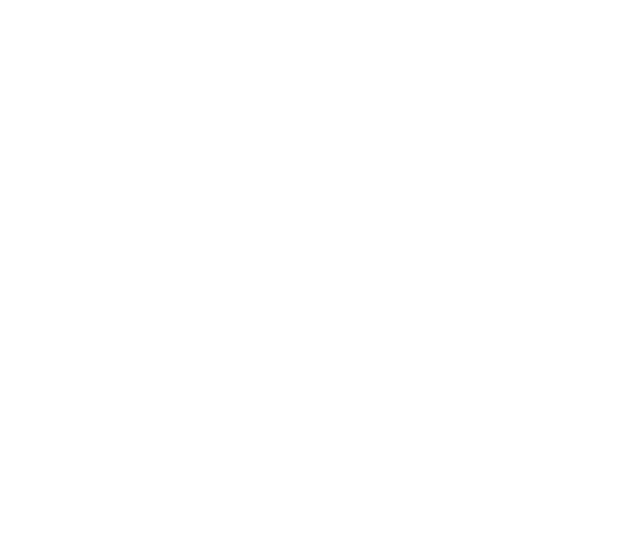
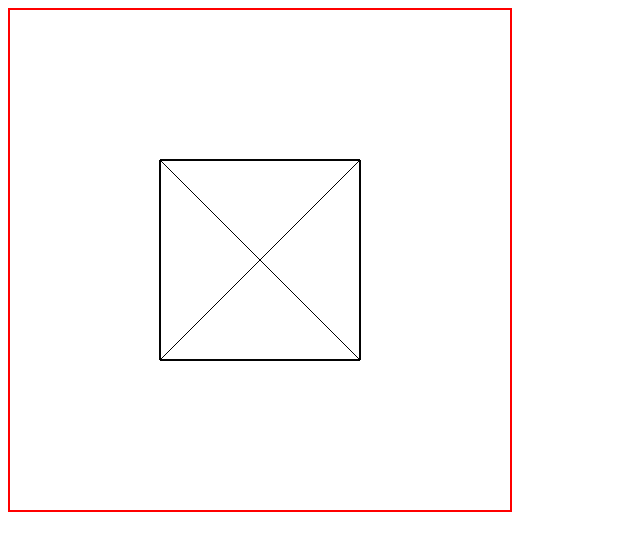
Before and after one commit to Vrrrum/Js3D, a plain HTML site: page index.html in a window 1280 px wide. Shown: the whole page, without its empty margins (0-640 px from the left). Drawn offline with Linux system fonts and the light colour scheme.

Commit message:
Simple ortographic view

```diff
--- a/index.html
+++ b/index.html
@@ -5,8 +5,12 @@
     <meta http-equiv="X-UA-Compatible" content="IE=edge">
     <meta name="viewport" content="width=device-width, initial-scale=1.0">
     <title>Js 3D engine</title>
+
+    <link rel="stylesheet" href="style.css">
 </head>
 <body>
-    <canvas id="canv" width="1000" height="1000"></canvas>
+    <canvas id="canv" width="500" height="500"></canvas>
+
+    <script src="main.js"></script>
 </body>
 </html>
--- a/main.js
+++ b/main.js
@@ -1,3 +1,6 @@
+const canvas = document.querySelector('#canv');
+const ctx = canvas.getContext('2d')
+
 let Vertex = function(x, y, z) {
     this.x = x;
     this.y = y;
@@ -7,6 +10,12 @@ let Vertex = function(x, y, z) {
 let Vertex2D = function(x, y) {
     this.x = x;
     this.y = y;
+}
+
+let project = function(M) {
+    // console.log(M.x);
+    // console.log(M);
+    return new Vertex2D(M.x, M.z);
 }
 
 let Cube = function(center, size) {
@@ -47,16 +56,32 @@ let Cube = function(center, size) {
     ];
 }
 
-let renderOrt = function(objects, ctx, canvasSize) {
-    canvasRadX = canvasSize/2;
-    canvasRadY = canvasSize/2;
+let cube = new Cube(new Vertex(0, 0, 0), 200);
+let objects = [cube];
 
-    for(let i = 0; i < objects.length - 1; i++) {
-        let currentObj = objects[i-1];
+let renderOrt = function(objects, ctx) {
+    const dx = ctx.canvas.clientWidth / 2;
+    const dy = ctx.canvas.clientHeight / 2;
 
-        for(let j = 0; j < objects[i].faces.length -1; j++) {
-            var face = objects[i].faces[j];
+    for(let i = 0; i < objects.length; i++) {
+        for(let j = 0; j < objects[i].faces.length; j++) {
+            let face = objects[i].faces[j];
 
+            let P = project(face[0]);
+            ctx.beginPath();
+            ctx.moveTo(P.x + dx, -P.y + dy);
+
+            for(let k = 1; k < face.length; k++) {
+                let P = project(face[k]);
+                ctx.lineTo(P.x + dx, -P.y + dy);
+            }
+
+            ctx.closePath();
+            ctx.stroke();
+
+            console.count();
         }
     }
 }
+
+renderOrt(objects, ctx);
--- a/style.css
+++ b/style.css
@@ -1,5 +1,3 @@
-html, body, canvas {
-    margin: 0;
-    width: 100%;
-    height: 100%;
-  }
+#canv {
+  border: 2px solid red;
+}
```
